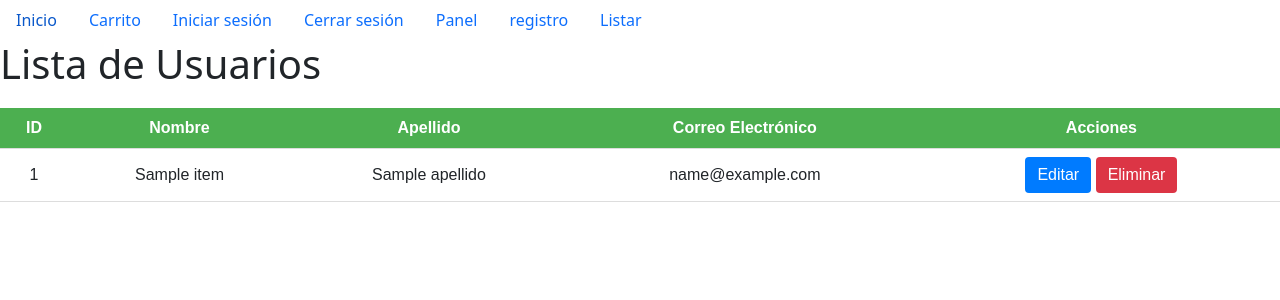
After one commit to M4gic1540/Proyecto-django-integracion, a Django app: page /backend/usuarios/listar/ in a window 1280 px wide. The commit adds this page. Shown: the top 300 px of the page. Run offline with Django 4.2, Linux system fonts and the light colour scheme; tables that the repository leaves empty hold one stand-in row (values such as "Sample post"); a database or web service that is not in the repository returns one stand-in record (values such as "Sample title"); data that the repository does not hold is empty.

Commit message:
Continuacion de proyecto

```diff
--- a/api/urls.py
+++ b/api/urls.py
@@ -1,5 +1,5 @@
 from django.urls import path
-from .views import CreateTransaction, TransactionDetail, TransactionList, payment_success
+from .views import CreateTransaction, TransactionDetail, TransactionList, payment_success, listar_Usuario_api, crear_usuario_api
 
 urlpatterns = [
     path('transactions/', TransactionList.as_view(), name='transaction-list'),
@@ -7,4 +7,6 @@ urlpatterns = [
     path('create-transaction/', CreateTransaction.as_view(), name='create-transaction'),
     path('payment-success/', payment_success, name='payment-success'),
     path('payment-error/', payment_success, name='payment-error'),
+    path('usuarios/', crear_usuario_api, name='crear_usuario'),
+    path('usuarios/listar/', listar_Usuario_api, name='listar_usuarios'),
 ]
--- a/backend/urls.py
+++ b/backend/urls.py
@@ -11,7 +11,7 @@ urlpatterns = [
     path('accounts/panel',views.panel, name='panel'),
     path('home/', views.home, name='home'),
         # Rutas para Productos
-    path('productos/listar/', views.listar_productos, name='listar_productos'),
+    #path('productos/listar/', views.listar_productos, name='listar_productos'),
     path('productos/agregar/', views.agregar_producto, name='agregar_producto'),
     path('productos/editar/<int:producto_id>/', views.editar_producto, name='editar_producto'),
 
@@ -24,4 +24,7 @@ urlpatterns = [
     path('items_pedido/listar/', views.listar_items_pedido, name='listar_items_pedido'),
     path('items_pedido/agregar/', views.agregar_item_pedido, name='agregar_item_pedido'),
     path('items_pedido/editar/<int:item_id>/', views.editar_item_pedido, name='editar_item_pedido'),
+
+    # RUTAS PARA USUARIOS DE API
+    path('usuarios/listar/', views.listar_usuarios, name='listar_usuarios_api'),
 ]
--- a/backend/views.py
+++ b/backend/views.py
@@ -11,6 +11,7 @@ from transbank.webpay.webpay_plus.transaction import Transaction as TransbankTra
 from rest_framework import status
 from transbank.error.transbank_error import TransbankError
 from rest_framework.decorators import api_view
+import requests
 # Create your views here.
 
 
@@ -183,20 +184,21 @@ def deslogear(request):
     return redirect('login')
 
 
-@login_required(login_url='login')
-def listarUsuarios(request):
-    if request.user.is_superuser == False:
-        return redirect('panel')
-    usuarios = Usuario.objects.all()
-    context = {'usuarios': usuarios}
-    return render(request, 'usuarios/crud/listar.html', context)
+#@login_required(login_url='login')
+#def listarUsuarios(request):
+#    if request.user.is_superuser == False:
+#        return redirect('panel')
+#    usuarios = Usuario.objects.all()
+#    context = {'usuarios': usuarios}
+#    return render(request, 'usuarios/crud/listar.html', context)
 
 
 # VISTAS PARA PRODUCTOS
 
-def listar_productos(request):
-    productos = Producto.objects.all()
-    return render(request, 'productos/listar_productos.html', {'productos': productos})
+def listar_usuarios(request):
+    response = requests.get('http://localhost:8000/api/usuarios/listar/')  # Asegúrate de usar la URL correcta de tu API
+    usuarios = response.json() if response.status_code == 200 else []
+    return render(request, 'usuario/crud/listar_usuarios.html', {'usuarios': usuarios})
 
 
 def agregar_producto(request):
--- a/frontend/templates/base.html
+++ b/frontend/templates/base.html
@@ -19,7 +19,7 @@
             <a class="nav-link active" href="{% url 'home' %}" aria-current="page">Inicio</a>
         </li>
         <li class="nav-item">
-            <a class="nav-link" href="{% url 'carrito' %}">Prueba</a>
+            <a class="nav-link" href="{% url 'carrito' %}">Carrito</a>
         </li>
         <li class="nav-item">
             <a class="nav-link" href="{% url 'login' %}">Iniciar sesión</a>
@@ -32,6 +32,9 @@
         </li>
         <li class="nav-item">
             <a class="nav-link" href="{% url 'registroUsuarios' %}">registro</a>
+        </li>
+        <li class="nav-item">
+            <a class="nav-link" href="{% url 'listar_usuarios_api' %}">Listar</a>
         </li>
     </ul>
 
--- /dev/null
+++ b/frontend/templates/usuario/crud/listar_usuarios.html
@@ -0,0 +1,95 @@
+{% extends 'base.html' %}
+{% load static %}
+
+{% block title %}Usuarios{% endblock %}
+
+
+{% block content %}
+<style>
+    /* Estilos generales para la tabla */
+    table {
+        width: 100%;
+        border-collapse: collapse;
+        margin: 20px 0;
+        font-family: Arial, sans-serif;
+    }
+
+    th,
+    td {
+        padding: 8px;
+        text-align: left;
+        border-bottom: 1px solid #ddd;
+    }
+
+    th {
+        background-color: #f2f2f2;
+    }
+
+    /* Estiliza los encabezados de la tabla */
+    th {
+        background-color: #4CAF50;
+        color: white;
+    }
+
+    /* Añade un hover effect para las filas */
+    tr:hover {
+        background-color: #f5f5f5;
+    }
+
+    /* Botones dentro de la tabla */
+    .btn {
+        text-decoration: none;
+        color: white;
+        padding: 6px 12px;
+        border: none;
+        border-radius: 4px;
+        cursor: pointer;
+    }
+
+    .btn-primary {
+        background-color: #007BFF;
+    }
+
+    .btn-danger {
+        background-color: #dc3545;
+    }
+
+    /* Centra el contenido de las celdas para una mejor presentación */
+    td,
+    th {
+        text-align: center;
+        vertical-align: middle;
+    }
+
+    /* Añade algo de espacio alrededor de la tabla */
+    table {
+        margin-top: 20px;
+        margin-bottom: 20px;
+    }
+</style>
+<h1>Lista de Usuarios</h1>
+<table>
+    <tr>
+        <th>ID</th>
+        <th>Nombre</th>
+        <th>Apellido</th>
+        <th>Correo Electrónico</th>
+        <th>Acciones</th>
+    </tr>
+    {% for usuario in usuarios %}
+    <tr>
+        <td>{{ usuario.id }}</td>
+        <td>{{ usuario.nombre }}</td>
+        <td>{{ usuario.apellido }}</td>
+        <td>{{ usuario.email }}</td>
+        <td>
+            <a name="" id="" class="btn btn-primary" href="#" role="button">Editar</a>
+            <a name="" id="" class="btn btn-danger" href="#" role="button">Eliminar</a>
+        </td>
+
+
+        </td>
+    </tr>
+    {% endfor %}
+</table>
+{% endblock %}
```
Also changed, not shown: api/views.py (+7 -2 lines), backend/models.py (+11 -4 lines), backend/serializers.py (+37 -1 lines), frontend/templates/usuario/registro.html (indentation only).
